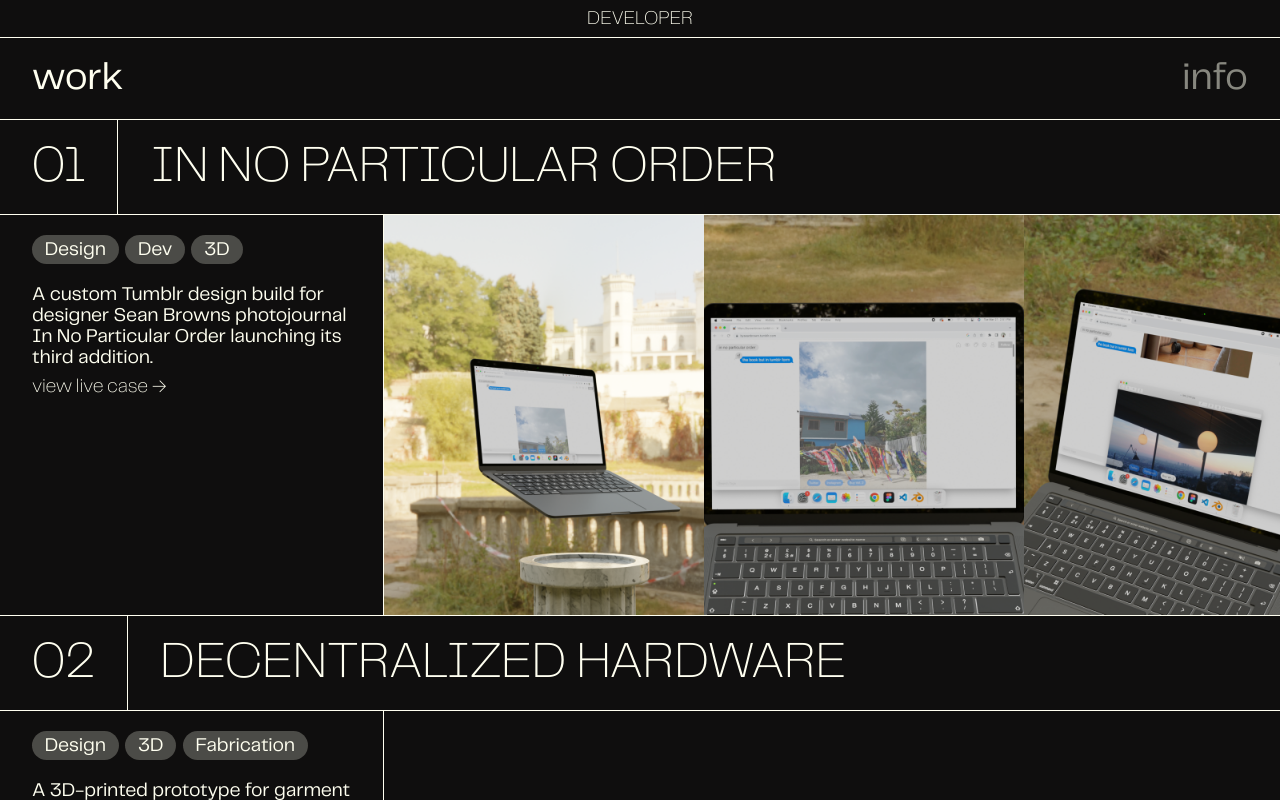
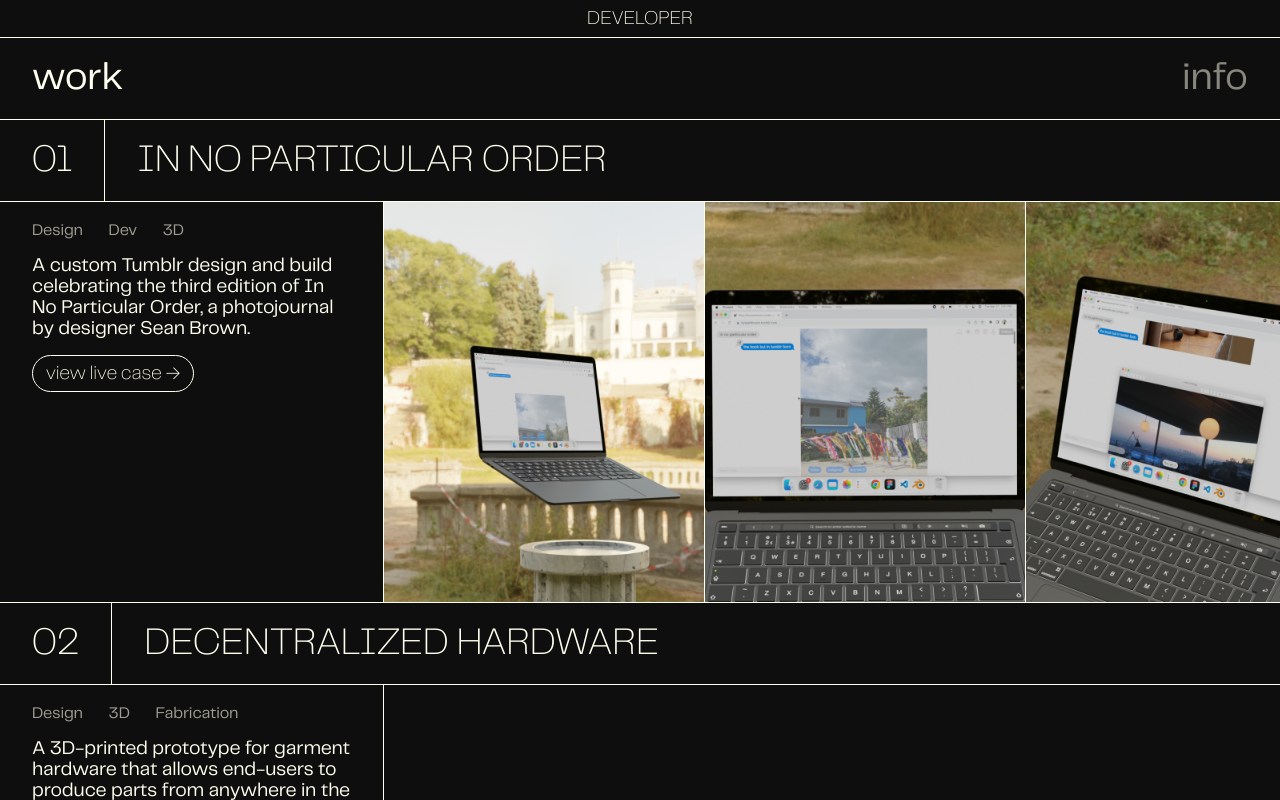
Before and after one commit to connorwhite-online/portfolio, a React (Create React App) app: page / in a window 1280 px wide. Shown: the top 800 px of the page. Built offline with nearby package versions, Linux system fonts and the light colour scheme.

Commit message:
restyling type sizes

```diff
--- a/src/components/Work/index.css
+++ b/src/components/Work/index.css
@@ -18,7 +18,7 @@ html, body {
 :root {
     --dark: #0F0E0E;
     --light: #FFFFF0;
-    --button: rgba(255, 255, 240, .25)
+    --button: rgba(255, 255, 240, .6)
 }
 
 .work::-webkit-scrollbar {
@@ -38,7 +38,7 @@ html, body {
 
 .count {
     font-family: 'Telegraf-Ultralight';
-    font-size: 7.5vw;
+    font-size: 5vw;
     color: var(--light);
     padding: 2.5vh 2.5vw;
     border-right: solid 1px var(--light);
@@ -46,7 +46,7 @@ html, body {
 
 .title {
     font-family: 'Telegraf-Ultralight';
-    font-size: 7.5vw;
+    font-size: 5vw;
     color: var(--light);
     padding: 2.5vh 2.5vw;
 }
@@ -80,58 +80,63 @@ html, body {
     height: 30vh;
     width: auto;
     scroll-snap-align: start;
+    border-right: solid 1px var(--light);
 }
 
 .details {
     order: 2;
     width: 95vw;
-    padding: 2.5vh 2.5vw;
+    padding: 5vh 2.55vw;
     border-bottom: solid 1px var(--light);
     border-right: none;
     display: flex;
     flex-direction: column;
+    gap: 2vh;
 }
 
 .tags {
     display: flex;
     flex-direction: row;
     gap: 1vw;
-    padding-bottom: 2.5vh;
+    /* padding-bottom: 2.5vh; */
 }
 
 .tag {
-    color: var(--light);
+    color: var(--button);
     font-family: 'Telegraf-Regular';
-    font-size: 4.5vw;
-    padding: .75vh 2.5vw;
-    background-color: var(--button);
-    border-radius: 25px;
+    font-size: 4vw;
+    /* padding: .75vh 2.5vw; */
+    /* background-color: var(--button);
+    border-radius: 25px; */
 }
 
 .copy {
     color: var(--light);
     font-family: 'Telegraf-Regular';
-    font-size: 4.5vw;
+    font-size: 4vw;
     padding-bottom: 1vh;
 }
 
-a.link {
+a.linkout {
+    padding: 1vh 2vw;
+    border: solid 1px var(--light);
+    border-radius: 25px;
     text-decoration: none;
     color: var(--light);
     font-family: 'Telegraf-Ultralight';
-    font-size: 4.5vw;
+    font-size: 4vw;
 }
 
 
 
-@media screen and (min-width: 750px) {
+@media screen and (min-width: 900px) {
     .count {
-        font-size: 4vw;
+        font-size: 3vw;
         padding: 2.5vh 2.5vw;
     }
 
     .title {
-        font-size: 4vw;
+        font-size: 3vw;
         padding: 2.5vh 2.5vw;
     }
 
@@ -164,22 +169,38 @@ a.link {
         width: 25vw;
         border-bottom: none;
         border-right: solid 1px var(--light);
+        padding: 2.5vh 2.5vw;
     }
 
     .tags {
-        gap: .5vw;
+        gap: 2vw;
     }
 
     .tag {
-        font-size: 1.5vw;
-        padding: .5vh 1vw;
+        font-size: 1.25vw;
     }
 
     .copy {
         font-size: 1.5vw;
     }
 
-    div a.link {
+    a.linkout {
         font-size: 1.5vw;
+        padding: 1vh 1vw;
     }
 }
+
+@media screen and (min-width: 600px) and (max-width: 900px) {
+    .gallery, .gallery-img {
+        height: 50vh;
+    }
+    .title, .count {
+        font-size: 4vw;
+    }
+    .tag, .copy, a.linkout {
+        font-size: 2.5vw;
+    }
+    .details {
+        padding: 5vh 2.5vw;
+    }
+}
--- a/src/components/Work/index.js
+++ b/src/components/Work/index.js
@@ -11,7 +11,7 @@ function Work () {
             name: 'IN NO PARTICULAR ORDER',
             images: ['inpo-01.png', 'inpo-02.png', 'inpo-03.png', 'inpo-04.png', 'inpo-05.png', 'inpo-06.png'],
             tags: ['Design', 'Dev', '3D'],
-            copy: 'A custom Tumblr design build for designer Sean Browns photojournal In No Particular Order launching its third addition.',
+            copy: 'A custom Tumblr design and build celebrating the third edition of In No Particular Order, a photojournal by designer Sean Brown.',
             link: 'https://byseanbrown.tumblr.com/'
         },
         {
@@ -91,7 +91,7 @@ function Work () {
                         duration: 1,
                         ease: 'power3.inOut',
                     })
-                    tl.from('.copy, .link', {
+                    tl.from('.copy, .linkout', {
                         opacity: 0,
                         duration:1,
                         ease: 'power3.inOut',
@@ -130,7 +130,7 @@ function Work () {
                                     ))}
                                 </div>
                                 <div className='copy'>{project.copy}</div>
-                                <div><a className='link' href={project.link} target="_blank" rel="noopener noreferrer">view live case →</a></div>
+                                <div><a className='linkout' href={project.link} target="_blank" rel="noopener noreferrer">view live case →</a></div>
                             </div>
                         </div>
                     </div>
```
